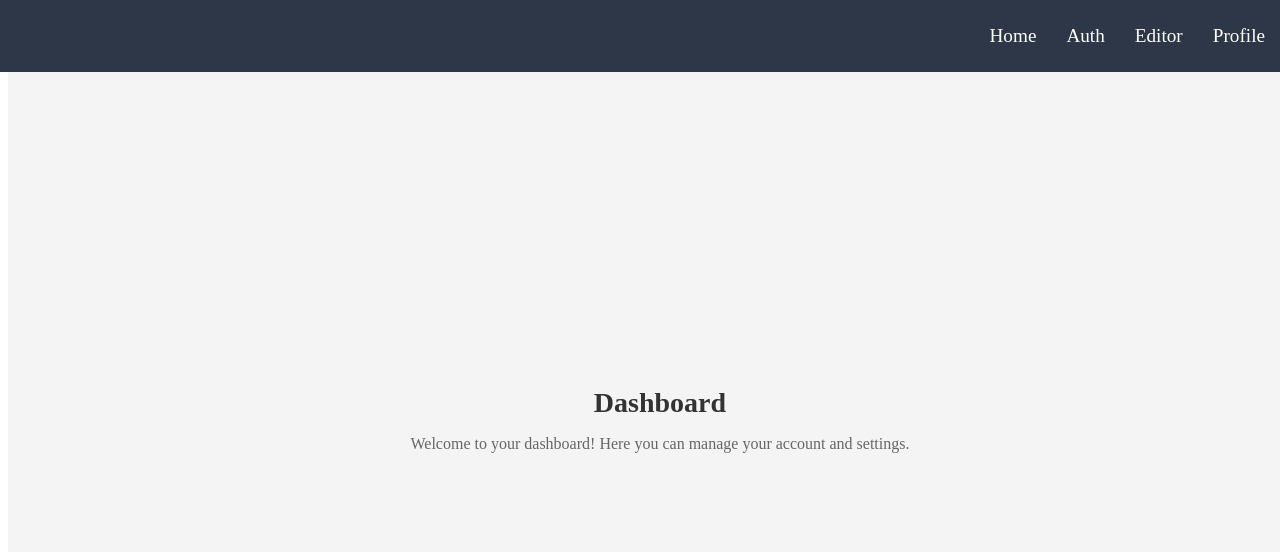
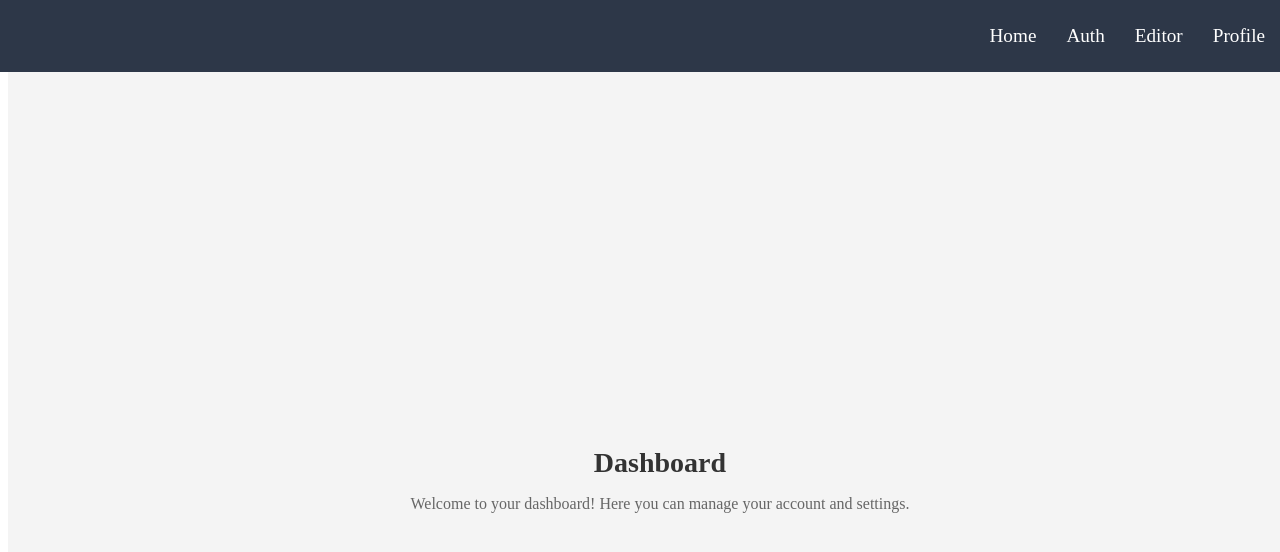
Before and after one commit to TrizzlyBare/SEIDE, a React (Vite) app: page / in a window 1280 px wide. Shown: the top 552 px of the page. Built offline with nearby package versions, Linux system fonts and the light colour scheme.

Commit message:
Adjust the page
The IDE page width are still not properly done

```diff
--- a/src/App.css
+++ b/src/App.css
@@ -14,3 +14,18 @@
   height: 100vh;
   margin: -20px 0 50px;
 }
+
+/* index.css or App.css */
+html,
+body {
+  margin: 0;
+  padding: 0;
+  width: 100%;
+  height: 100%;
+  box-sizing: border-box;
+}
+
+#root {
+  width: 100%;
+  height: 100%;
+}
--- a/src/App.jsx
+++ b/src/App.jsx
@@ -1,5 +1,4 @@
 import React from "react";
-import { Box } from "@chakra-ui/react";
 import { BrowserRouter as Router, Route, Routes } from "react-router-dom";
 import Header from "./components/Header/Header";
 import HomePage from "./pages/Homepage";
@@ -12,6 +11,7 @@
   min-height: 100vh;
   display: flex;
   flex-direction: column;
+  padding-top: 60px;
 `;
 
 function App() {
--- a/src/components/CodeEditor/CodeEditor.jsx
+++ b/src/components/CodeEditor/CodeEditor.jsx
@@ -1,5 +1,4 @@
 import React, { useRef, useState } from "react";
-import { Box, HStack } from "@chakra-ui/react";
 import { Editor } from "@monaco-editor/react";
 import LanguageSelector from "./LanguageSelector";
 import { CODE_SNIPPETS } from "../../middleware/constants";
@@ -21,9 +20,9 @@
   };
 
   return (
-    <div style={{ width: "800px" }}>
+    <div style={{ width: "100%" }}>
       {" "}
-      {/* Set a fixed width */}
+      {/* Set width to 100% */}
       <div style={{ display: "flex", gap: "16px" }}>
         <div style={{ width: "50%", height: "400px" }}>
           <LanguageSelector language={language} onSelect={onSelect} />
--- a/src/components/Header/headerStyle.jsx
+++ b/src/components/Header/headerStyle.jsx
@@ -1,15 +1,12 @@
-// headerStyle.js
 import styled from "styled-components";
 import { Link } from "react-router-dom";
-
-//The top and left should be 0 and the width should be 100%.
 
 export const HeaderContainer = styled.header`
   width: 100%;
   background-color: #2d3748;
   color: white;
   padding: 15px;
-  position: fixed;
+  position: fixed; /* Fixed position */
   top: 0;
   left: 0;
   z-index: 1000;
--- a/src/pages/CodeEditorPage.css
+++ b/src/pages/CodeEditorPage.css
@@ -1,10 +1,13 @@
 /* CodeEditorPage.css */
 .code-editor-page {
-  min-height: 75vh;
+  width: 100%;
+  min-height: 100vh;
   background-color: #0f0a19;
   color: #a0aec0; /* Equivalent to gray.500 */
   padding: 32px 24px; /* Equivalent to px={6} py={8} */
   display: flex;
   justify-content: center;
   align-items: center;
+  margin: 0; /* Remove auto margin to ensure no space on the sides */
+  box-sizing: border-box; /* Ensure padding is included in the width */
 }
```
Also changed, not shown: src/pages/EditorPage.jsx (deleted, +0 -28 lines).
